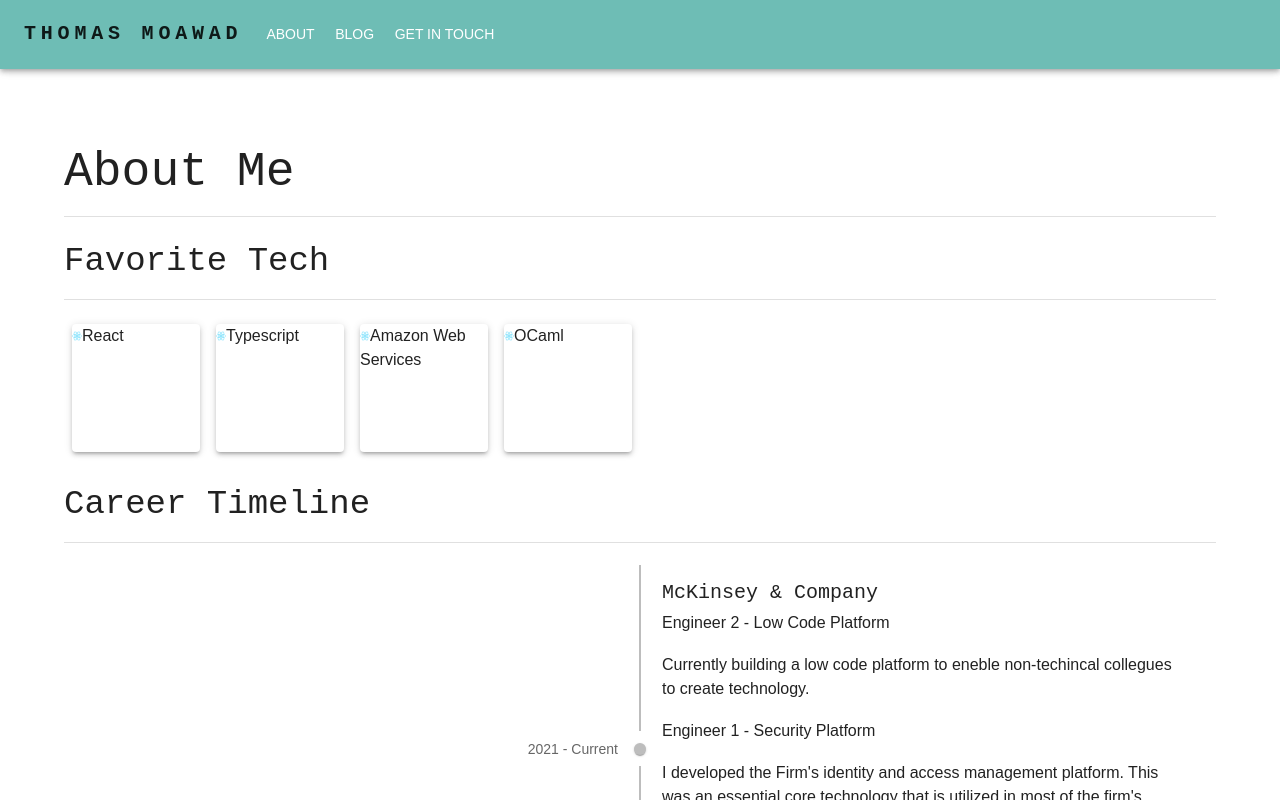
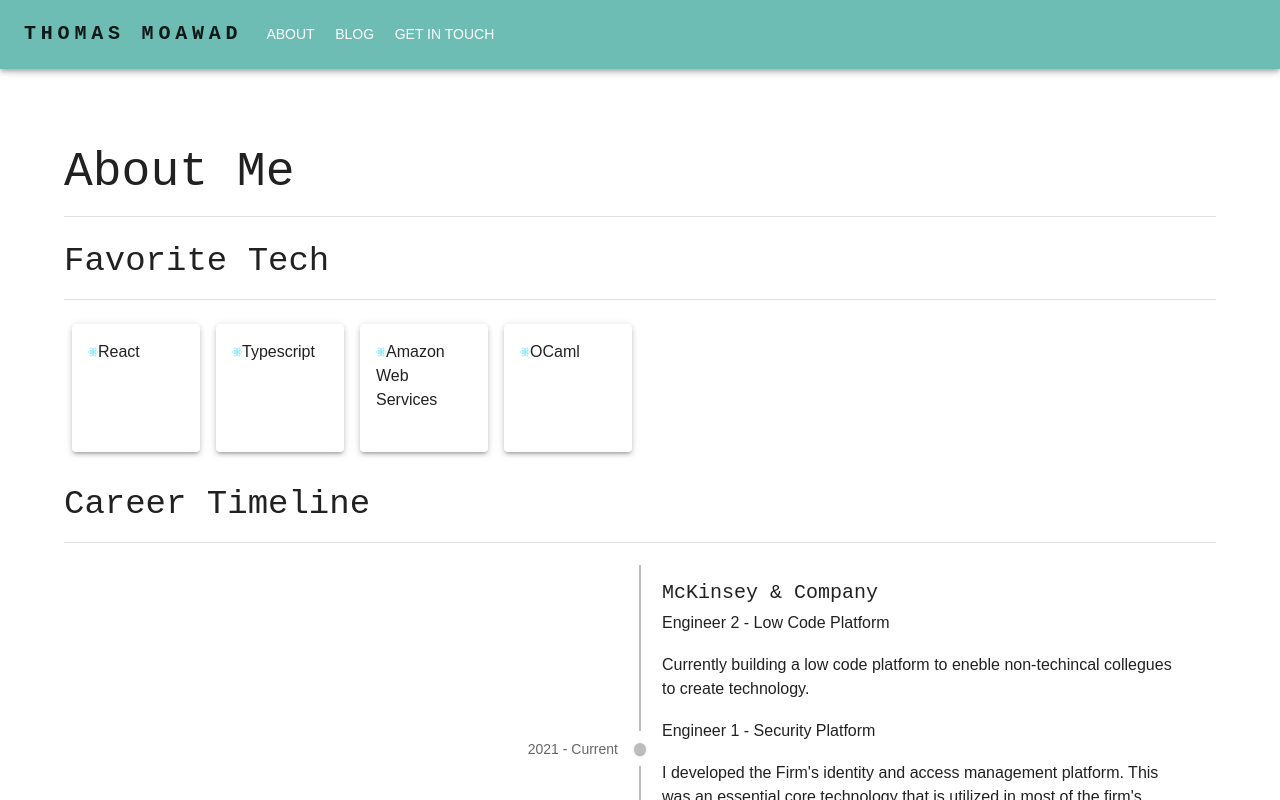
Before and after one commit to tjm165/portfolio, a React (Create React App) app in the folder frontend/: page / in a window 1280 px wide. Both pictures are taken after a click on the button "ABOUT". Shown: the top 800 px of the page. Built offline with nearby package versions, Linux system fonts and the light colour scheme.

Commit message:
Interactive Paper

```diff
--- /dev/null
+++ b/frontend/src/components/common/InteractivePaper.tsx
@@ -0,0 +1,12 @@
+import { Paper } from "@mui/material";
+import { styled } from "@mui/material/styles";
+
+const InteractivePaper = styled(Paper)(({ theme }) => ({
+  padding: "1rem",
+  cursor: "pointer",
+  "&:hover": {
+    backgroundColor: theme.palette.action.hover,
+  },
+}));
+
+export default InteractivePaper;
--- a/frontend/src/components/common/index.tsx
+++ b/frontend/src/components/common/index.tsx
@@ -3,6 +3,7 @@ import MyLandingContainer from "./MyLandingContainer";
 import MyDivider from "./section/MyDivider";
 import AbsoluteToast, { Severity, Position } from "./AbsoluteToast";
 import InlineLink from "./InlineLink";
+import InteractivePaper from "./InteractivePaper";
 import * as consts from "./consts";
 import * as utils from "./utils";
 
@@ -14,6 +15,7 @@ export {
   Position,
   MyDivider,
   InlineLink,
+  InteractivePaper,
   consts,
   utils,
 };
--- a/frontend/src/components/pages/about/favoriteTech.tsx
+++ b/frontend/src/components/pages/about/favoriteTech.tsx
@@ -3,6 +3,7 @@ import Paper from "@mui/material/Paper";
 import techCardData from "./favoriteTechData";
 import Box from "@mui/material/Box";
 import Modal from "../../common/Modal";
+import { InteractivePaper } from "../../common";
 
 export type TechCardPropTypes = {
   name: string;
@@ -18,10 +19,10 @@ function TechCard({ name, icon, description }: TechCardPropTypes) {
       <Modal open={open} setOpen={setOpen} title={name}>
         <div> {description}</div>
       </Modal>
-      <Paper onClick={() => setOpen(true)} elevation={3}>
+      <InteractivePaper onClick={() => setOpen(true)} elevation={3}>
         <img height="10px" width="10px" src={icon} />
         {name}
-      </Paper>
+      </InteractivePaper>
     </>
   );
 }
```
